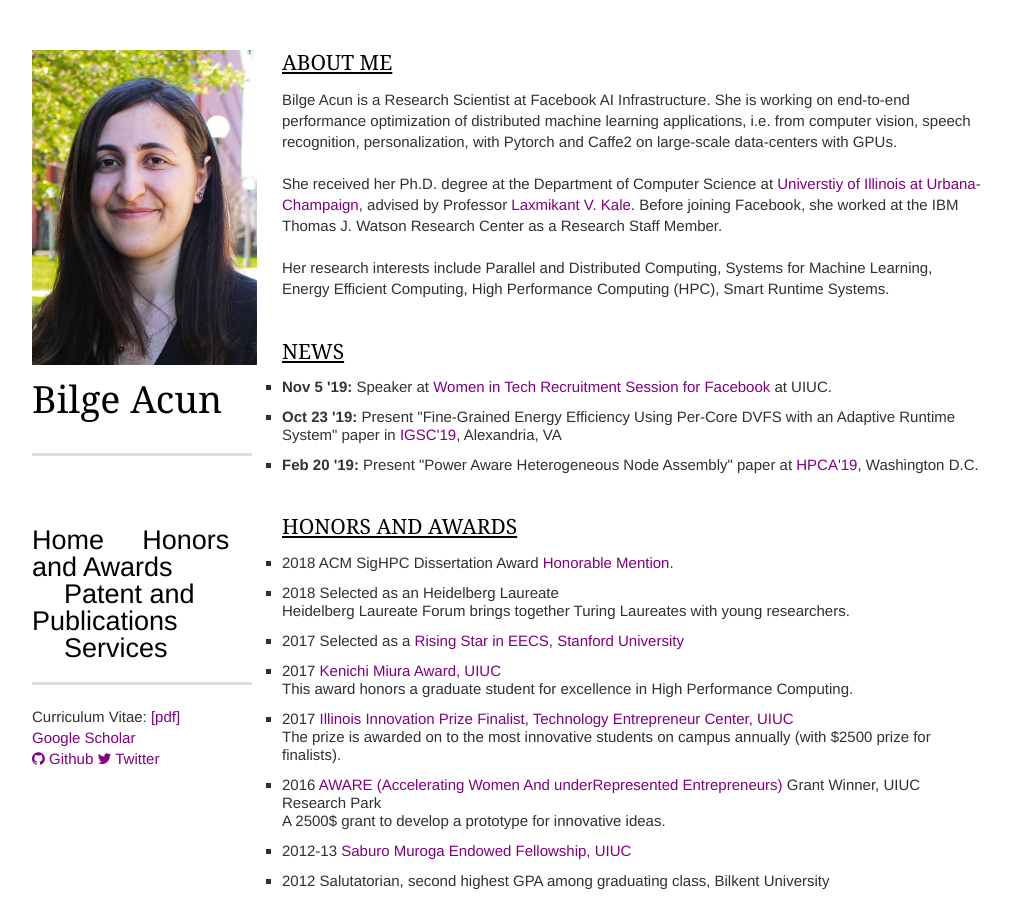
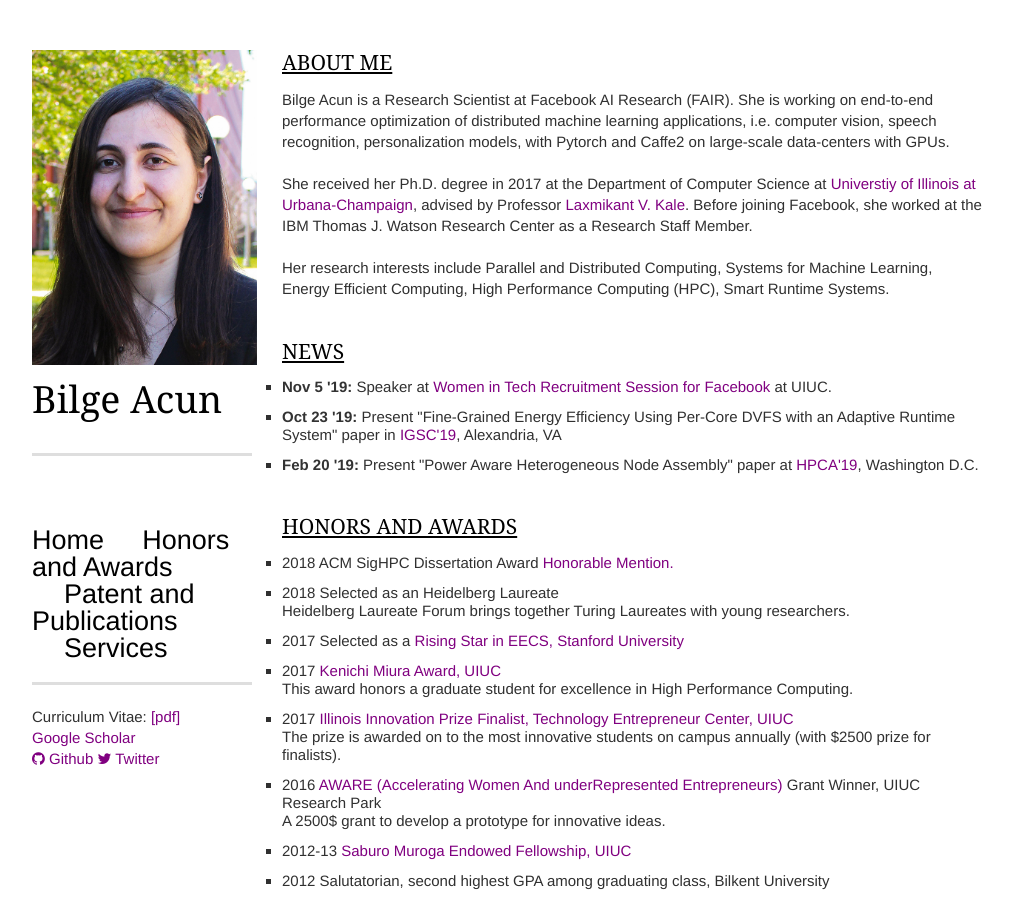
Before and after one commit to bilgeacun/bilgeacun.github.io, a Jekyll site: the page built from index.html, in a window 1280 px wide and 900 px high. Shown: the whole window, without its empty margins (138-1150 px from the left). Built offline with Jekyll 4.4.1, drawn with Linux system fonts in a browser that asks for light colours; nearby versions of some CDN libraries; some web fonts are replaced.

Commit message:
Update about me

```diff
--- a/_includes/aboutme.html
+++ b/_includes/aboutme.html
@@ -2,12 +2,12 @@
     <h1>About me</h1>
         <article>
 
-        <p>Bilge Acun is a Research Scientist at Facebook AI Infrastructure. She is working on end-to-end performance optimization of distributed machine learning applications, i.e. from computer vision, speech recognition, personalization, with Pytorch and Caffe2 on large-scale data-centers with GPUs.
+        <p>Bilge Acun is a Research Scientist at Facebook AI Research (FAIR). She is working on end-to-end performance optimization of distributed machine learning applications, i.e. computer vision, speech recognition, personalization models, with Pytorch and Caffe2 on large-scale data-centers with GPUs.
 
 	</p><br/>
 
         <p>
-        She received her Ph.D. degree at the Department of Computer Science at <a href="http://www.illinois.edu">Universtiy of Illinois at Urbana-Champaign</a>, advised by Professor <a href="http://charm.cs.uiuc.edu/">Laxmikant V. Kale</a>.
+        She received her Ph.D. degree in 2017 at the Department of Computer Science at <a href="http://www.illinois.edu">Universtiy of Illinois at Urbana-Champaign</a>, advised by Professor <a href="http://charm.cs.uiuc.edu/">Laxmikant V. Kale</a>.
         Before joining Facebook, she worked at the IBM Thomas J. Watson Research Center as a Research Staff Member.
         </p><br/>
 
```
